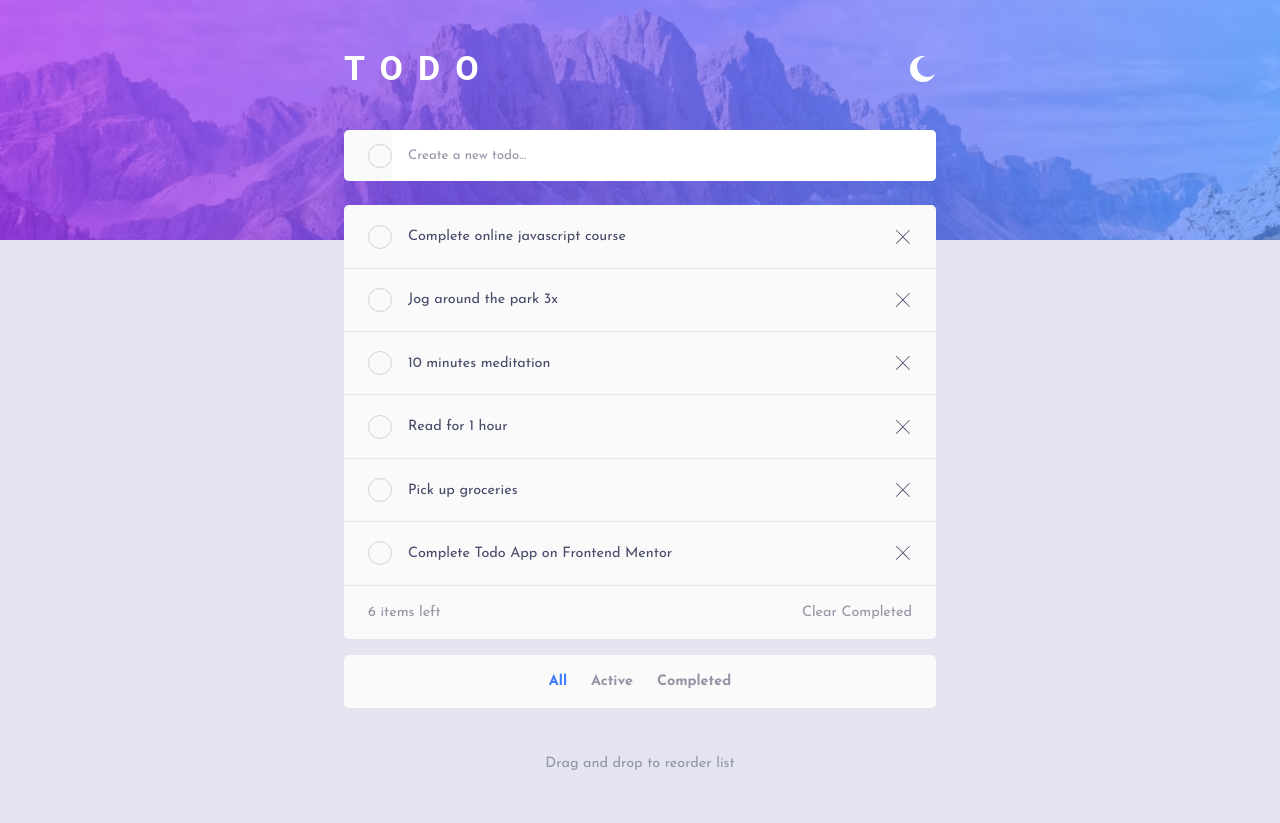
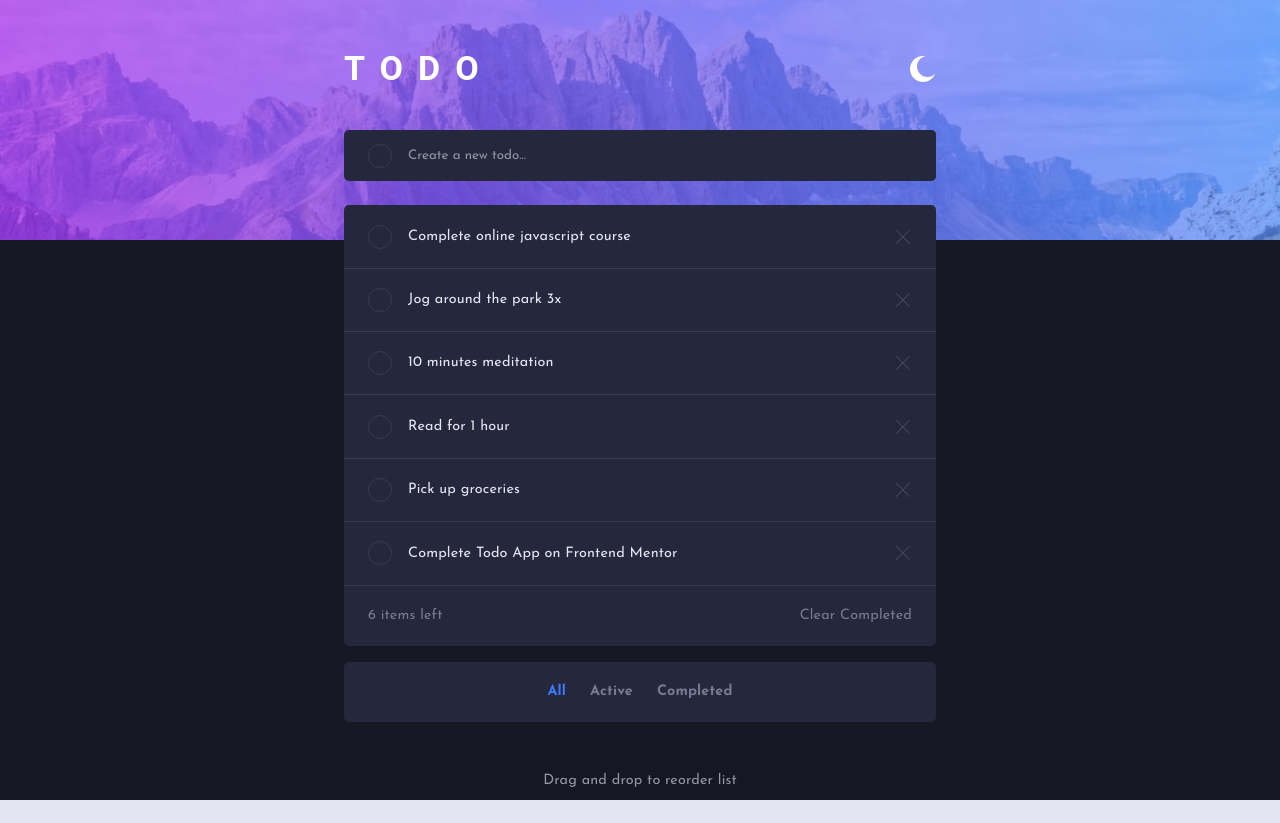
Before and after one commit to KruzadeR-VictoR/Todo_App-FM, a Next.js app: page / in a window 1280 px wide. Built offline with nearby package versions, Linux system fonts and the light colour scheme.

Commit message:
mod-1 Theme added & DnD not working

```diff
--- a/package.json
+++ b/package.json
@@ -14,9 +14,11 @@
     "@mui/material": "^5.10.12",
     "@types/node": "18.11.9",
     "@types/react": "18.0.24",
+    "@types/react-beautiful-dnd": "^13.1.2",
     "@types/react-dom": "18.0.8",
     "next": "13.0.1",
     "react": "18.2.0",
+    "react-beautiful-dnd": "^13.1.1",
     "react-dom": "18.2.0",
     "typescript": "4.8.4"
   },
--- a/pages/_app.tsx
+++ b/pages/_app.tsx
@@ -14,44 +14,44 @@ export default function App({ Component, pageProps }: AppProps) {
     Theme: Theme,
     setTheme: setTheme,
   };
-  // const darktheme = createTheme({
-  //   palette: {
-  //     mode: Theme,
-  //     ...(Theme === "light"
-  //       ? {
-  //           primary: {
-  //             main: "hsl(220, 98%, 61%)",
-  //           },
-  //           background: {
-  //             paper: "",
-  //             default:'transparent'
-  //           },
-  //           text: {
-  //             primary: "#fafafa",
-  //           },
-  //         }
-  //       : {
-  //           primary: {
-  //             main: "hsl(220, 98%, 61%)",
-  //           },
-  //           background: {
-  //             paper: "hsl(233, 11%, 84%)",
-  //             default:'transparent'
-  //           },
-  //           text: {
-  //             primary: "#fafafa",
-  //           },
-  //         }),
-  //   },
-  // });
+  const darktheme = createTheme({
+    palette: {
+      mode: Theme,
+      ...(Theme === "light"
+        ? {
+            primary: {
+              main: "hsl(233, 11%, 84%)",
+            },
+            background: {
+              paper: "teal",
+              default:'hsl(235, 21%, 11%)'
+            },
+            text: {
+              primary: "red",
+            },
+          }
+        : {
+            primary: {
+              main: "hsl(220, 98%, 61%)",
+            },
+            background: {
+              paper: "hsl(233, 11%, 84%)",
+              default:'hsl(233, 11%, 84%)'
+            },
+            text: {
+              primary: "#fafafa",
+            },
+          }),
+    },
+  });
   return (
-    // <ThemeProvider theme={darktheme}>
+    <ThemeProvider theme={darktheme}>
       <ThemeContext.Provider value={values}>
-        {/* <CssBaseline /> */}
+        <CssBaseline />
         {/* <Paper> */}
           <Component {...pageProps} />
         {/* </Paper> */}
       </ThemeContext.Provider>
-    //  </ThemeProvider>
+     </ThemeProvider>
   );
 }
--- a/pages/index.tsx
+++ b/pages/index.tsx
@@ -16,6 +16,7 @@ import Checkbox from "@mui/material/Checkbox";
 import TextField from "@mui/material/TextField";
 import { ThemeContext } from "./_app";
 import { elementAcceptingRef } from "@mui/utils";
+import { Paper } from "@mui/material";
 
 type Todo = {
   id: number;
@@ -165,11 +166,13 @@ export default function Home() {
   const handleTheme = () => {
     if (Theme == "light") {
       setTheme("dark");
-    } else setTheme("light");
+    } else {
+      setTheme("light");
+    }
   };
 
   return (
-    <main className={style.App}>
+    <>
       <Image
         src={Screen && Screen <= 600 ? bgLightMobile : bgLightDesktop}
         alt="bg-light"
@@ -180,9 +183,10 @@ export default function Home() {
           top: "0",
           left: "0",
           objectFit: "cover",
-          zIndex: "-1",
+          zIndex: "0",
         }}
       />
+      <main className={style.App}>
         <Container
           sx={{
             width: "90%",
@@ -223,21 +227,51 @@ export default function Home() {
               overflow: "hidden",
               marginTop: "2.5rem",
             }}
+            style={
+              Theme == "light"
+                ? { background: "hsl(235, 24%, 19%)" }
+                : { background: "rgb(250, 250, 250)" }
+            }
           >
-          <div className={`${style.checkbox}`}></div>
+            <div className={`${style.checkbox}`} style={
+                          Theme == "light"
+                            ? { border:' 1px solid hsl(237, 14%, 26%)' }
+                            : { border:' 1px solid hsl(233, 11%, 84%)' }
+                        }></div>
             <input
               className={style.createInput}
               type="text"
               placeholder="Create a new todo..."
               onKeyUp={(e) => handleInput(e)}
+              style={
+                Theme == "light"
+                  ? { background: "hsl(235, 24%, 19%)",color:'hsl(236, 33%, 92%)' }
+                  : { background: "rgb(250, 250, 250)" }
+              }
             />
           </Stack>
           {/* All Todos  */}
-        <Box className={style.todos} ref={todoref}>
+          <Box
+            className={style.todos}
+            style={
+              Theme == "light"
+                ? { background: "hsl(235, 24%, 19%)" }
+                : { background: "rgb(250, 250, 250)" }
+            }
+            ref={todoref}
+          >
             {TodoMenu == "Completed" ? (
               <>
                 {CompletedTodos.map((todo, index) => (
-                <div key={todo.id} className={style.todo}>
+                  <div
+                    key={todo.id}
+                    className={style.todo}
+                    style={
+                      Theme == "light"
+                        ? { borderBottom: " 1px solid hsl(237, 14%, 26%)" }
+                        : { borderBottom: " 1px solid hsl(236, 33%, 92%)" }
+                    }
+                  >
                     <div className={style.todo_left}>
                       <div
                         className={`${
@@ -245,6 +279,11 @@ export default function Home() {
                             ? `${style.checkbox} ${style.checkbox_active}`
                             : `${style.checkbox}`
                         }`}
+                        style={
+                          Theme == "light"
+                            ? { border:' 1px solid hsl(237, 14%, 26%)' }
+                            : { border:' 1px solid hsl(233, 11%, 84%)' }
+                        }
                         onClick={(e) => handleCheckbox(e, index)}
                       >
                         {todo.isComplete && <Image src={check} alt="check" />}
@@ -271,7 +310,15 @@ export default function Home() {
             ) : (
               <>
                 {Current.map((todo, index) => (
-                <div key={todo.id} className={style.todo}>
+                  <div
+                    key={todo.id}
+                    className={style.todo}
+                    style={
+                      Theme == "light"
+                        ? { borderBottom: " 1px solid hsl(237, 14%, 26%)" }
+                        : { borderBottom: " 1px solid hsl(236, 33%, 92%)" }
+                    }
+                  >
                     <div className={style.todo_left}>
                       <div
                         className={`${
@@ -279,6 +326,11 @@ export default function Home() {
                             ? `${style.checkbox} ${style.checkbox_active}`
                             : `${style.checkbox}`
                         }`}
+                        style={
+                          Theme == "light"
+                            ? { border:' 1px solid hsl(237, 14%, 26%)' }
+                            : { border:' 1px solid hsl(233, 11%, 84%)' }
+                        }
                         onClick={(e) => handleCheckbox(e, index)}
                       >
                         {todo.isComplete && <Image src={check} alt="check" />}
@@ -289,6 +341,11 @@ export default function Home() {
                             ? `${style.todo_text} ${style.complete}`
                             : `${style.todo_text}`
                         }`}
+                        style={
+                          Theme == "light"
+                            ? { color:'hsl(236, 33%, 92%)' }
+                            : { color:'hsl(235, 19%, 35%)' }
+                        }
                       >
                         {todo.text}
                       </span>
@@ -305,10 +362,20 @@ export default function Home() {
             )}
 
             <div className={style.items_info}>
-            <div className="left">
-              <span>{Todos.length}</span> items left
+              <div className="left"
+              style={
+                Theme == "light"
+                  ? { color:'hsl(234, 11%, 52%)' }
+                  : { color:'hsl(236, 9%, 61%)' }
+              }
+              >
+                <span >{Todos.length}</span> items left
               </div>
-            <span className={style.right} onClick={clearCompleted}>
+              <span className={style.right} onClick={clearCompleted} style={
+                Theme == "light"
+                  ? { color:'hsl(234, 11%, 52%)' }
+                  : { color:'hsl(236, 9%, 61%)' }
+              }>
                 Clear Completed
               </span>
             </div>
@@ -325,15 +392,32 @@ export default function Home() {
               marginTop: "1rem",
               borderRadius: "5px",
             }}
+            style={
+              Theme == "light"
+                ? { background: "hsl(235, 24%, 19%)" }
+                : { background: "rgb(250, 250, 250)" }
+            }
           >
             <span
               className={`${TodoMenu == "All" ? `${style.link_active}` : ""}`}
               onClick={handleTodos}
+              style={
+                Theme == "light"
+                  ? { color:'hsl(234, 11%, 52%)' }
+                  : { color:'hsl(236, 9%, 61%)' }
+              }
             >
               All
             </span>
             <span
-            className={`${TodoMenu == "Active" ? `${style.link_active}` : ""}`}
+              className={`${
+                TodoMenu == "Active" ? `${style.link_active}` : ""
+              }`}
+              style={
+                Theme == "light"
+                  ? { color:'hsl(234, 11%, 52%)' }
+                  : { color:'hsl(236, 9%, 61%)' }
+              }
               onClick={handleActive}
             >
               Active
@@ -342,6 +426,11 @@ export default function Home() {
               className={`${
                 TodoMenu == "Completed" ? `${style.link_active}` : ""
               }`}
+              style={
+                Theme == "light"
+                  ? { color:'hsl(234, 11%, 52%)' }
+                  : { color:'hsl(236, 9%, 61%)' }
+              }
               onClick={handleCompleted}
             >
               Completed
@@ -350,13 +439,6 @@ export default function Home() {
           <p className={style.Drag_msg}>Drag and drop to reorder list</p>
         </Container>
       </main>
+    </>
   );
 }
-
-// export const Completed=()=>{
-//   return(
-//     <>
-//     {Compl}
-//     </>
-//   )
-// }
--- a/styles/index.module.css
+++ b/styles/index.module.css
@@ -53,7 +53,6 @@
 .todos {
   width: 100%;
   min-height: 5rem;
-  background: #fafafa;
   margin-top: 1.5rem;
   border-radius: 5px;
 }
@@ -134,6 +133,6 @@
 }
 
 .todo_menu .link_active {
-  color: #3a7bfd;
+  color: #3a7bfd !important;
 }
 /*# sourceMappingURL=index.module.css.map */
--- a/styles/index.module.scss
+++ b/styles/index.module.scss
@@ -12,12 +12,13 @@ $fadeWhite: rgb(250, 250, 250);
   // &::after{
   //   content: '';
   //   position: absolute;
-  //   height: 15rem;
+  //   height: 100%;
   //   width: 100%;
   //   top: 0;
   //   left: 0;
-  //   background:url('../public/bg-desktop-light.jpg');
-  //   z-index: -1;
+  //   // background:url('../public/bg-desktop-light.jpg');
+  //   background: red;
+    // z-index: -5;
   // }
 }
 .createInput {
@@ -51,7 +52,7 @@ $fadeWhite: rgb(250, 250, 250);
 .todos {
   width: 100%;
   min-height: 5rem;
-  background: $fadeWhite;
+  // background: $fadeWhite;
   margin-top: 1.5rem;
   border-radius: 5px;
   .todo {
@@ -110,6 +111,6 @@ $fadeWhite: rgb(250, 250, 250);
     color: hsl(236, 9%, 61%);
   }
   .link_active{
-    color: hsl(220, 98%, 61%);
+    color: hsl(220, 98%, 61%) !important;
   }
 }
```
Also changed, not shown: 2 other files (tests, documents, lock files or other folders). Lines whose indentation alone changed are shown as unchanged.
